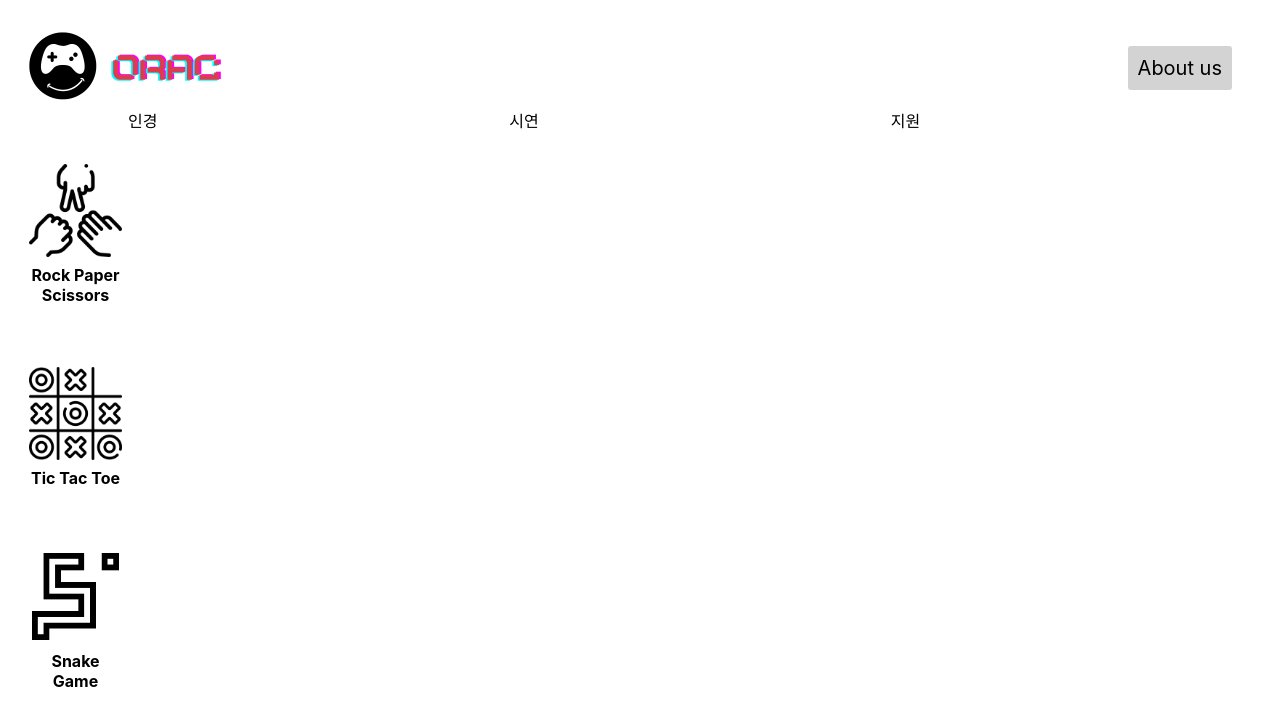
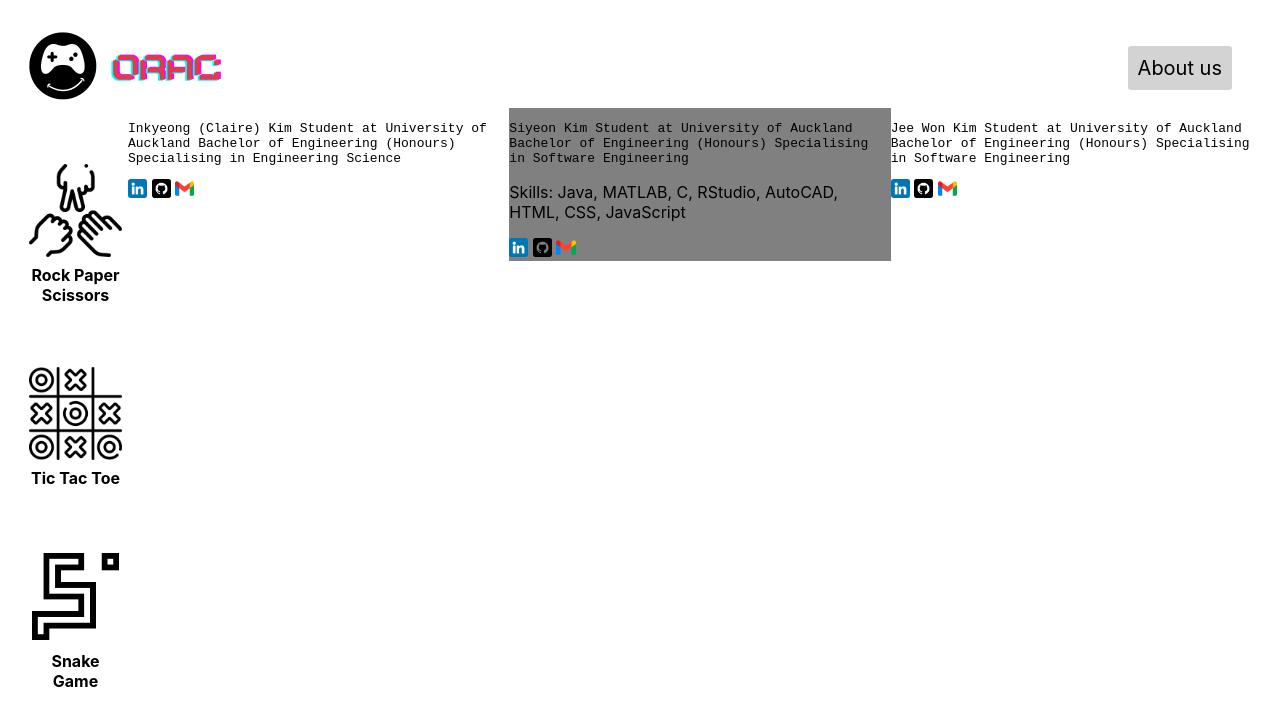
Before and after one commit to skim411/Orac, a plain HTML site: page aboutUs.html in a window 1280 px wide. Drawn offline with Linux system fonts and the light colour scheme.

Commit message:
modify about us page

```diff
--- a/aboutUs.html
+++ b/aboutUs.html
@@ -1,5 +1,6 @@
 <!DOCTYPE html>
 <html lang="en">
+
 <head>
     <meta charset="UTF-8">
     <meta http-equiv="X-UA-Compatible" content="IE=edge">
@@ -10,6 +11,7 @@
     <link rel="stylesheet" href="styles/headerStyle.css">
     <link rel="stylesheet" href="styles/sidebar.css">
 </head>
+
 <body>
     <header>
         <a href="../index.html"><img class="logo-img" src="../oracLogo.png"></a>
@@ -39,17 +41,67 @@
 
     <section>
         <div class="intro">
-            <div class="eachIntro">
-                인경
+            <div class="inkeang" >
+                <pre><code>
+                    Inkyeong (Claire) Kim
+                    Student at University of Auckland
+                    Bachelor of Engineering (Honours)
+                    Specialising in Engineering Science
+                </code></pre>
+                <div class="us-icon">
+                    <a href="https://www.linkedin.com/in/inkyeongKim" target="_blank">
+                        <img class="about-us-icon" src="aboutUsIcon/linkedin.png">
+                    </a>
+                    <a href="https://github.com/ikim318" target="_blank">
+                        <img class="about-us-icon" src="aboutUsIcon/github.png">
+                    </a>
+                    <a href = "mailto: claire.inkyeong@gmail.com" target="_blank">
+                        <img class="about-us-icon" src="aboutUsIcon/gmail.png">
+                    </a>
+                </div>
             </div>
-            <div class="eachIntro">
-                시연
+            <div class="siyeon" >
+                <pre><code>
+                    Siyeon Kim
+                    Student at University of Auckland
+                    Bachelor of Engineering (Honours)
+                    Specialising in Software Engineering
+                </code></pre>
+                <p>Skills: Java, MATLAB, C, RStudio, AutoCAD, HTML, CSS, JavaScript</p>
+                <div class="us-icon">
+                    <a href="https://www.linkedin.com/in/siyeonkim612/" target="_blank">
+                        <img class="about-us-icon" src="aboutUsIcon/linkedin.png">
+                    </a>
+                    <a href="https://github.com/skim411" target="_blank">
+                        <img class="about-us-icon" src="aboutUsIcon/github.png">
+                    </a>
+                    <a href = "mailto: joannakim0612@gmail.com" target="_blank">
+                        <img class="about-us-icon" src="aboutUsIcon/gmail.png">
+                    </a>
+                </div>
             </div>
-            <div class="eachIntro">
-                지원
+            <div class="jeewon" >
+                <pre><code>
+                    Jee Won Kim
+                    Student at University of Auckland
+                    Bachelor of Engineering (Honours)
+                    Specialising in Software Engineering
+                </code></pre>
+                <div class="us-icon">
+                    <a href="https://www.linkedin.com/in/sophiepark0714/" target="_blank">
+                        <img class="about-us-icon" src="aboutUsIcon/linkedin.png">
+                    </a>
+                    <a href="https://github.com/sophie0714" target="_blank">
+                        <img class="about-us-icon" src="aboutUsIcon/github.png">
+                    </a>
+                    <a href = "mailto: thvlqkr6917@gmail.com" target="_blank">
+                        <img class="about-us-icon" src="aboutUsIcon/gmail.png">
+                    </a>
+                </div>
             </div>
         </div>
     </section>
 
 </body>
+
 </html>
--- a/styles/aboutUs.css
+++ b/styles/aboutUs.css
@@ -13,7 +13,20 @@ section {
     grid-area: 2 / 2 / 6 / 6;
 }
 
+pre code {
+    white-space: normal;
+}
+
 .intro {
     display: grid;
-    grid-template-columns: 1fr 1fr 1fr;
+    grid-template-columns: repeat(3, 1fr);
+    font-size: 1em
 }
+
+.about-us-icon {
+    width: 5%;
+}
+
+.siyeon {
+    background-color: gray;
+}
```
